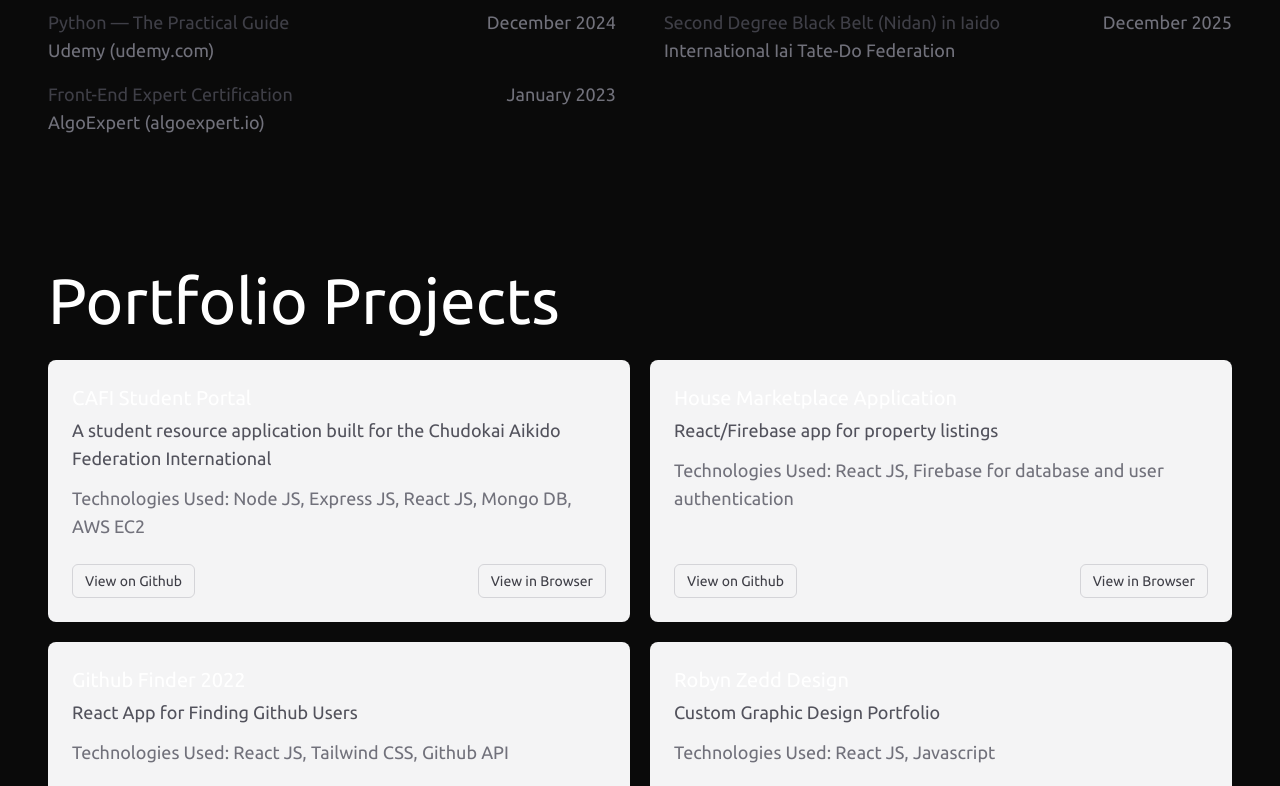
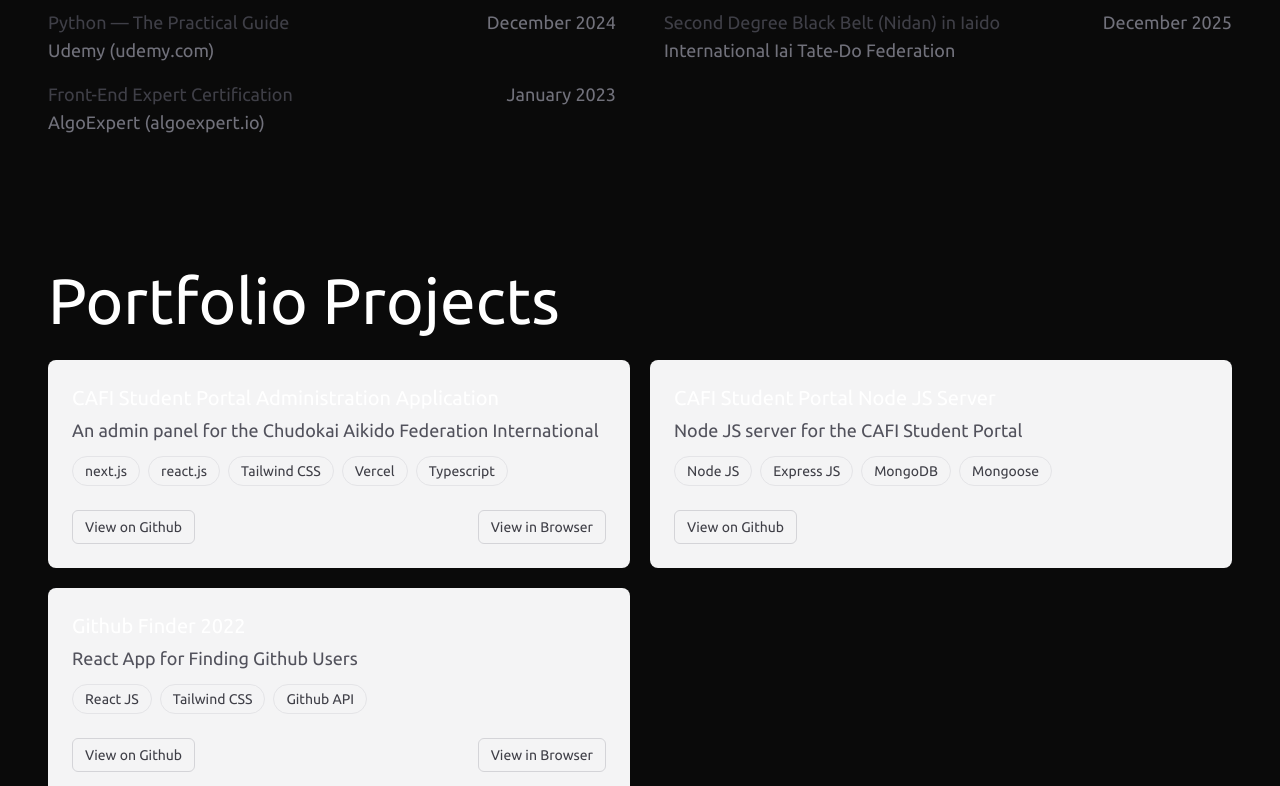
Before and after one commit to james-zedd/jameszedd-dot-com, a Next.js app: page / in a window 1280 px wide. Shown: the part 2000-2786 px from the top of the page. Built offline with nearby package versions, Linux system fonts and the light colour scheme.

Commit message:
Update portfolio projects

```diff
--- a/src/app/_components/PortfolioCard.tsx
+++ b/src/app/_components/PortfolioCard.tsx
@@ -1,7 +1,7 @@
 type PortfolioCardProps = {
   name: string;
   description: string;
-  technologies: string;
+  technologies: string[];
   githubLink?: string;
   webLink?: string;
 };
@@ -18,9 +18,16 @@ export default function PortfolioCard({
       <div className="flex-1">
         <h3 className="text-xl font-medium">{name}</h3>
         <p className="mt-1 text-zinc-600 dark:text-zinc-400">{description}</p>
-        <p className="mt-3 text-sm text-zinc-500 dark:text-zinc-400">
-          Technologies Used: {technologies}
-        </p>
+        <ul className="mt-3 flex flex-wrap gap-2">
+          {technologies.map((technology) => (
+            <li
+              key={technology}
+              className="rounded-full border border-zinc-200 px-3 py-1 text-sm text-zinc-700 dark:border-zinc-700 dark:text-zinc-300"
+            >
+              {technology}
+            </li>
+          ))}
+        </ul>
       </div>
       <div className="mt-6 flex">
         {githubLink && (
--- a/src/app/_data/Portfolio.ts
+++ b/src/app/_data/Portfolio.ts
@@ -1,53 +1,31 @@
 export type Project = {
     name: string;
     description: string;
-    technologies: string;
+    technologies: string[];
     githubLink?: string;
     webLink?: string;
 };
 
 export const projects: Project[] = [
     {
-        name: "CAFI Student Portal",
+        name: "CAFI Student Portal Administration Application",
         description:
-            "A student resource application built for the Chudokai Aikido Federation International",
-        technologies: "Node JS, Express JS, React JS, Mongo DB, AWS EC2",
-        githubLink: "https://github.com/james-zedd/cafi-student-portal--130245840986",
-        webLink: "https://portal.chudokaiaikidofederationinternational.org/",
+            "An admin panel for the Chudokai Aikido Federation International",
+        technologies: ["next.js", "react.js", "Tailwind CSS", "Vercel", "Typescript"],
+        githubLink: "https://github.com/james-zedd/cafi-student-portal-admin",
+        webLink: "https://admin.chudokaiaikidofederationinternational.org/",
     },
     {
-        name: "House Marketplace Application",
-        description: "React/Firebase app for property listings",
-        technologies: "React JS, Firebase for database and user authentication",
-        githubLink: "https://github.com/james-zedd/housing-marketplace-app-49389250",
-        webLink: "https://housing-marketplace-app-49389250.vercel.app/",
+        name: "CAFI Student Portal Node JS Server",
+        description: "Node JS server for the CAFI Student Portal",
+        technologies: ["Node JS", "Express JS", "MongoDB", "Mongoose"],
+        githubLink: "https://github.com/james-zedd/cafi-student-portal--130245840986",
     },
     {
         name: "Github Finder 2022",
         description: "React App for Finding Github Users",
-        technologies: "React JS, Tailwind CSS, Github API",
+        technologies: ["React JS", "Tailwind CSS", "Github API"],
         githubLink: "https://github.com/james-zedd/github-finder-2022",
         webLink: "https://github-finder-2022-chi.vercel.app/",
-    },
-    {
-        name: "Robyn Zedd Design",
-        description: "Custom Graphic Design Portfolio",
-        technologies: "React JS, Javascript",
-        githubLink: "https://github.com/james-zedd/robyn-zedd-portfolio-6549818961",
-        webLink: "http://robynzedddesign.com/",
-    },
-    {
-        name: "Github Finder",
-        description: "React App for Github",
-        technologies: "React JS, Javascript, GitHub API",
-        githubLink: "https://github.com/james-zedd/github-finder-react",
-        webLink: "https://eager-williams-ee7a0c.netlify.com/",
-    },
-    {
-        name: "Client Panel",
-        description: "Angular/Firebase Application",
-        technologies: "Angular, Angular CLI, Firebase, Typescript",
-        githubLink: "https://github.com/james-zedd/client-panel-0984543",
-        webLink: "https://clientpanelprod-a1012.firebaseapp.com/login",
-    },
+    }
 ];
```
